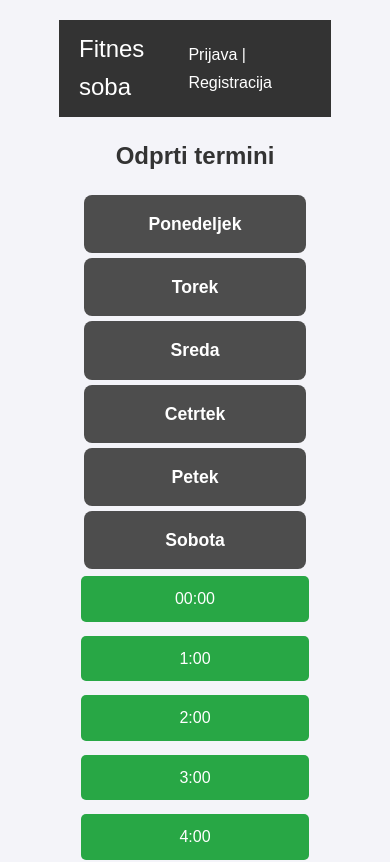
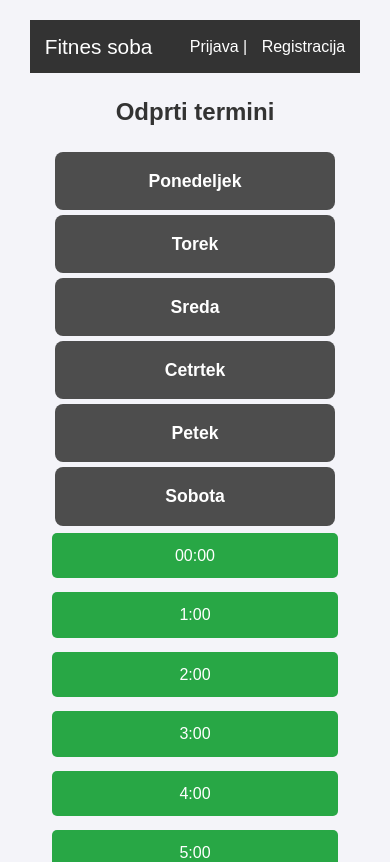
Before and after one commit to KaucicAlen/fitnes_registration, a React (Create React App) app: page /calendar in a window 390 px wide. Shown: the top 862 px of the page. Built offline with nearby package versions, Linux system fonts and the light colour scheme; no server answers.

Commit message:
css changes

```diff
--- a/src/index.css
+++ b/src/index.css
@@ -12,6 +12,7 @@ body {
   background-color: #f4f4f9;
   color: #333;
   line-height: 1.6;
+  min-height: 100vh;
 }
 
 h1, h2 {
@@ -60,14 +61,16 @@ form {
 }
 
 .container {
-  width: 80%;
+  width: 90%;
   margin: 0 auto;
   padding: 20px;
+  max-width: 1200px; /* Prevent content from becoming too stretched on large screens */
 }
 
 /* General styles for calendar layout */
 .calendar {
   padding: 20px;
+  width: 100%;
 }
 
 /* Days header row - horizontal layout */
@@ -95,7 +98,6 @@ form {
   background-color: #333;
   transform: scale(1.02);
 }
-
 
 /* Grid for reservation hours below the days header */
 .reservation-grid {
@@ -149,7 +151,6 @@ form {
   background-color: #81b9f5;
 }
 
-
 /* Navigation button styles */
 .nav-button {
   background-color: #007bff;
@@ -174,12 +175,26 @@ form {
   background-color: #333;
   color: white;
   padding: 10px 20px;
+  flex-wrap: wrap; /* Ensure header doesn't overflow on mobile */
 }
 
 .header .logo a {
   color: white;
   font-size: 1.5rem;
   text-decoration: none;
+  flex: 1 1 auto;
+}
+
+.header .user-info {
+  display: flex;
+  flex-wrap: wrap;
+  align-items: center;
+  justify-content: flex-end;
+  font-size: 1rem;
+}
+
+.header .user-info span {
+  font-size: 1rem;
 }
 
 .header .user-info a {
@@ -188,12 +203,14 @@ form {
   margin-left: 10px;
 }
 
-.header .user-info span {
-  font-size: 1rem;
+.header .user-info a:hover {
+  text-decoration: underline;
 }
 
-.header .user-info a:hover {
-  text-decoration: underline;
+.header .logout-button {
+  margin-left: 10px;
+  padding: 8px 15px;
+  font-size: 0.9rem;
 }
 
 .header .user-info {
@@ -202,12 +219,35 @@ form {
 
 /* Responsive styles */
 @media screen and (max-width: 768px) {
+  .container {
+    width: 95%;
+  }
+
   .week-grid {
     grid-template-columns: repeat(3, 1fr);
   }
 
   .reservation-grid {
     grid-template-columns: repeat(2, 1fr);
+  }
+
+  .header {
+    padding: 10px 15px;
+  }
+
+  .header .logo a {
+    font-size: 1.2rem;
+    flex-basis: 100%;
+    text-align: center;
+    margin-bottom: 10px;
+  }
+
+  .header .user-info {
+    justify-content: center;
+  }
+
+  .header .logout-button {
+    margin-left: 0;
   }
 }
 
@@ -219,4 +259,12 @@ form {
   .reservation-grid {
     grid-template-columns: 1fr;
   }
+
+  .header .logo a {
+    font-size: 1.3rem;
   }
+
+  .header .user-info {
+    font-size: 1rem;
+  }
+}
```
Lines whose indentation alone changed are shown as unchanged.
